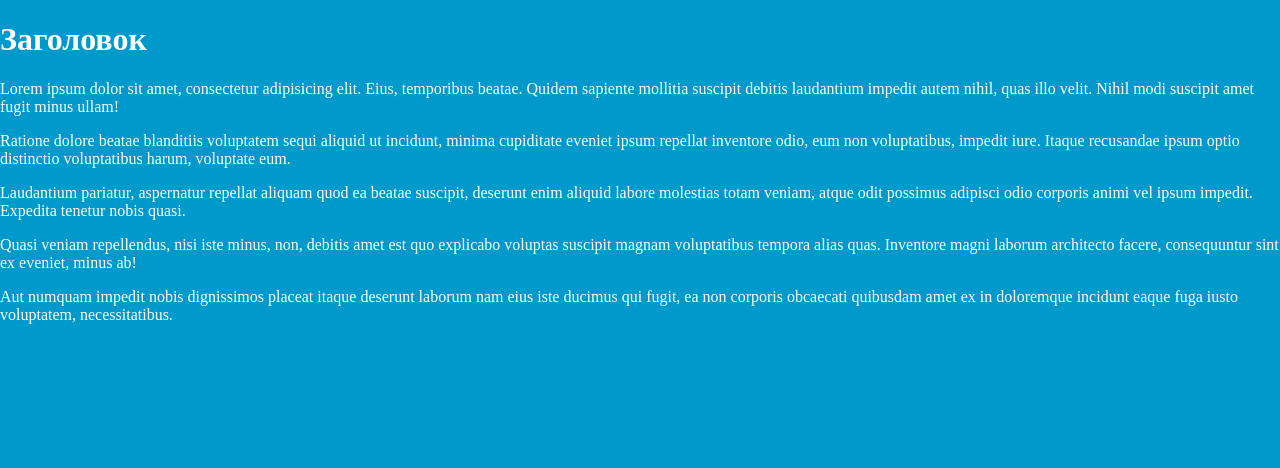
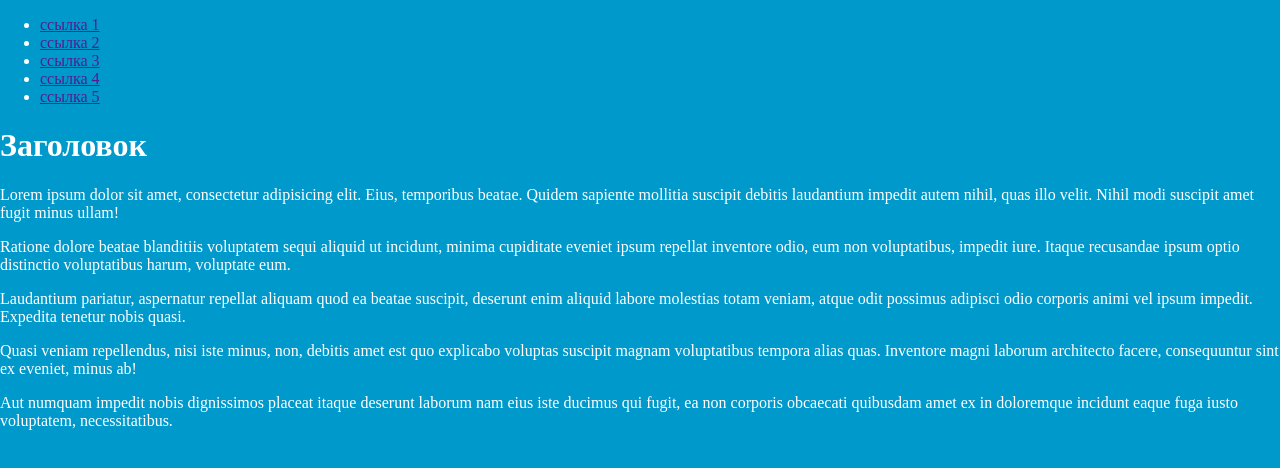
Before and after one commit to valtu4a/t1, a plain HTML site: page index.html in a window 1280 px wide. Drawn offline with Linux system fonts and the light colour scheme.

Commit message:
Добавил меню

```diff
--- a/index.html
+++ b/index.html
@@ -6,6 +6,17 @@
     <link rel="stylesheet" href="css/main.css">
 </head>
 <body>
+<header class="main-header">
+    <nav class="navi">
+        <ul class="menu">
+            <li><a href="">ссылка 1</a></li>
+            <li><a href="">ссылка 2</a></li>
+            <li><a href="">ссылка 3</a></li>
+            <li><a href="">ссылка 4</a></li>
+            <li><a href="">ссылка 5</a></li>
+        </ul>
+    </nav>
+</header>
     <h1>Заголовок</h1>
     <p>Lorem ipsum dolor sit amet, consectetur adipisicing elit. Eius, temporibus beatae. Quidem sapiente mollitia suscipit debitis laudantium impedit autem nihil, quas illo velit. Nihil modi suscipit amet fugit minus ullam!</p>
     <p>Ratione dolore beatae blanditiis voluptatem sequi aliquid ut incidunt, minima cupiditate eveniet ipsum repellat inventore odio, eum non voluptatibus, impedit iure. Itaque recusandae ipsum optio distinctio voluptatibus harum, voluptate eum.</p>
```
